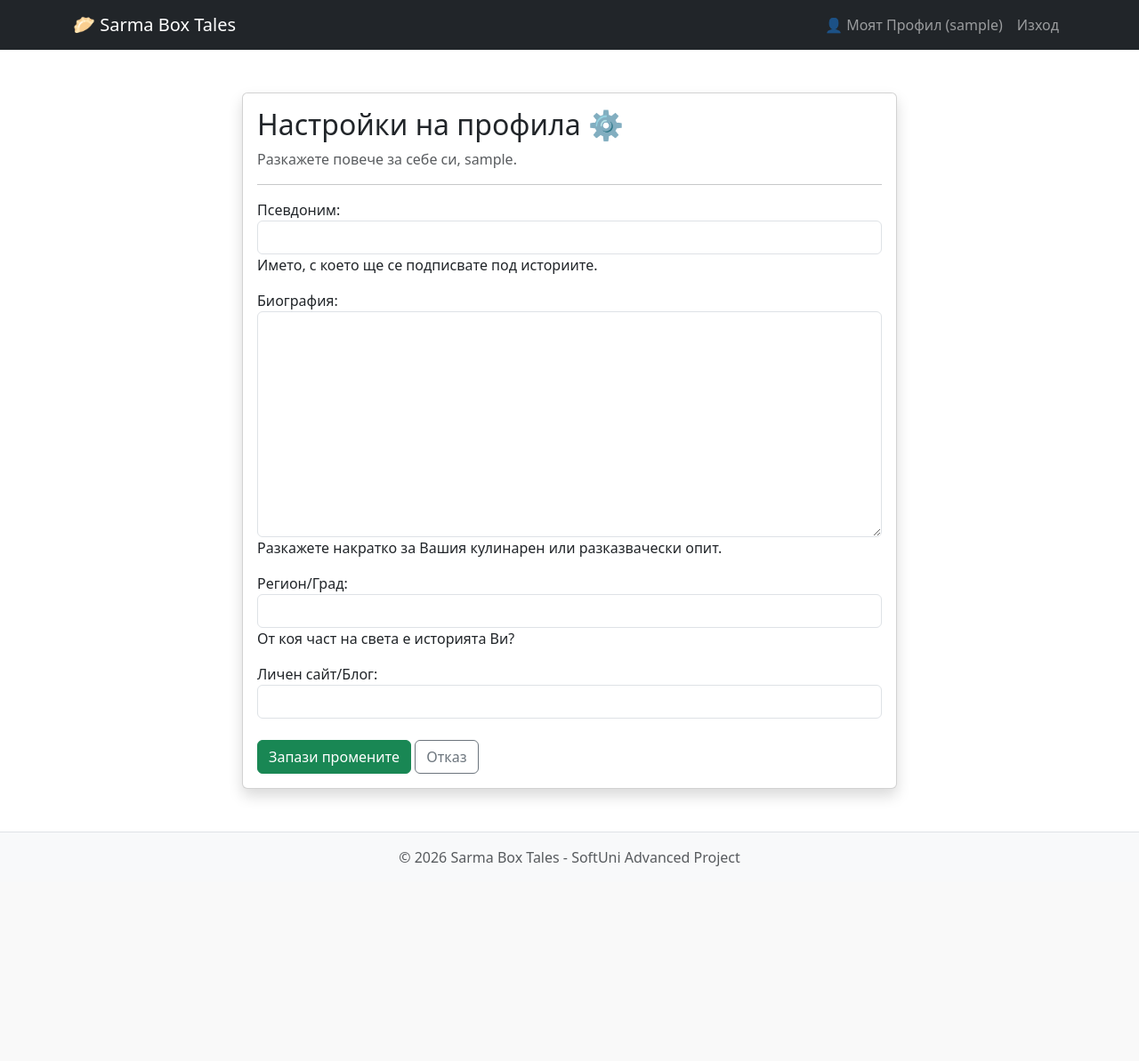
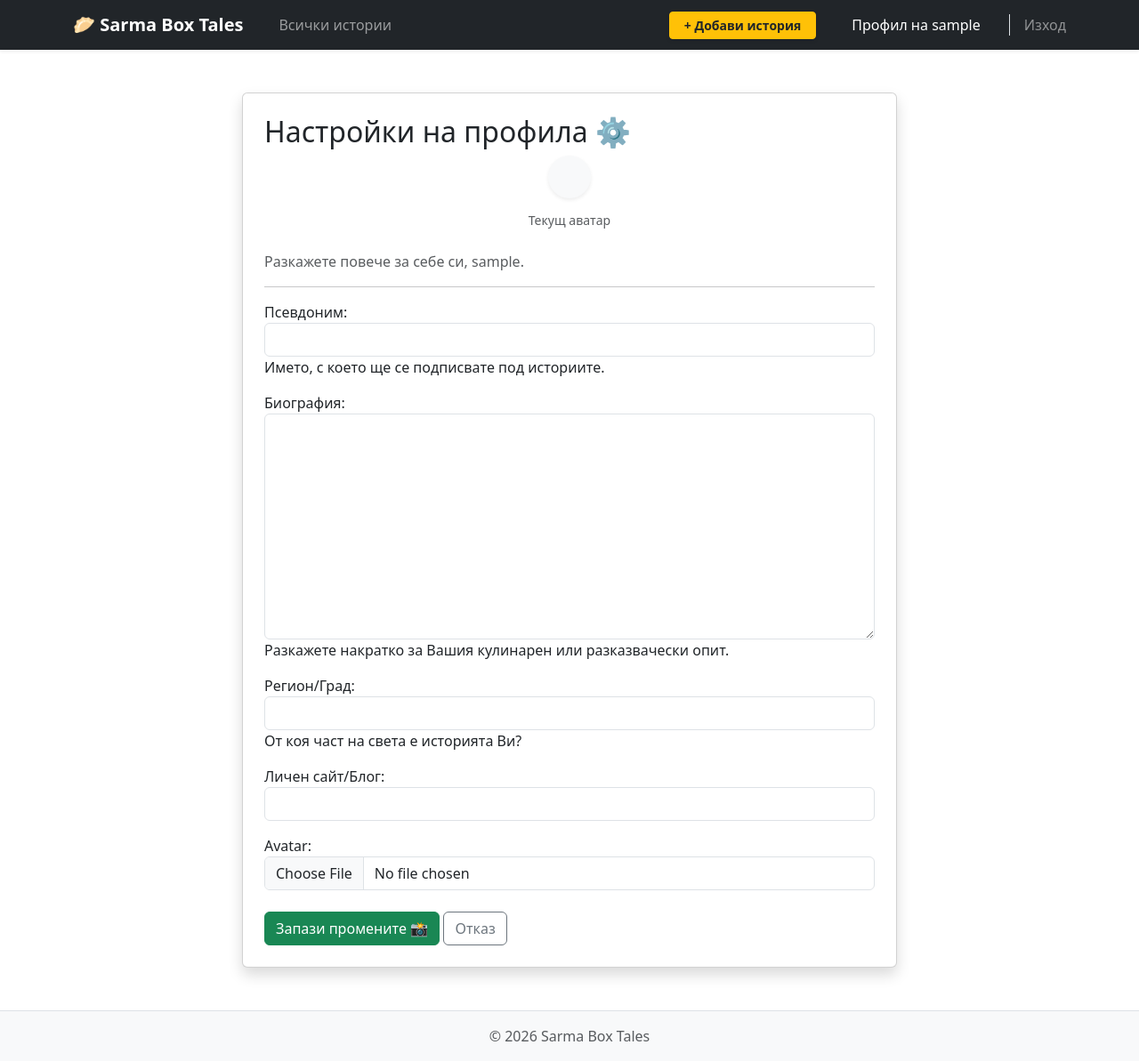
Before and after one commit to todordochev80/Sarma-Box-Tales, a Django app: page /accounts/profile/edit/ in a window 1280 px wide. Shown: the whole page at 89% size. Before the commit the page ends 974 px from the top, so only its background shows below. Run offline with Django 5.2, Linux system fonts and the light colour scheme; the visitor is signed in with stand-in values (Sample User, id 1).

Commit message:
Added search bar with Q objects, filter by category, new design nav bar

```diff
--- a/accounts/forms.py
+++ b/accounts/forms.py
@@ -1,10 +1,46 @@
+from django import forms
 from django.contrib.auth.forms import UserCreationForm, UserChangeForm
 from .models import Storyteller
+from django.contrib.auth.forms import AuthenticationForm
 
 class StorytellerCreationForm(UserCreationForm):
+    email = forms.EmailField(
+        required=True,
+        label="Имейл адрес",
+        error_messages={
+            'required': 'Това поле е задължително',
+            'invalid': 'Несъществува такъв е-мейл, пробвай отново!',
+            'unique': 'Този имейл вече е регистриран при нас.'
+        }
+    )
     class Meta(UserCreationForm.Meta):
         model = Storyteller
         fields = ("username", "email", "nickname")
+        error_messages = {
+            'username': {
+                'unique': 'Потребител с това име вече съществува. Избери си друго име.',
+                'required': 'Потребителското име е задължително.',
+            },
+        }
+
+    def clean_username(self):
+        username = self.cleaned_data.get('username')
+        if Storyteller.objects.filter(username__iexact=username).exists():
+            raise forms.ValidationError(
+                "Вече има регистриран потребител с това име!"
+            )
+        return username
+
+
+    def clean_password2(self):
+        p1 = self.cleaned_data.get("password1")
+        p2 = self.cleaned_data.get("password2")
+        if p1 and p2 and p1 != p2:
+            raise forms.ValidationError(
+                "Паролите не съвпадат! Напиши ги внимателно."
+            )
+        return p2
+
 
     def __init__(self, *args, **kwargs):
         super().__init__(*args, **kwargs)
@@ -17,9 +53,54 @@ class StorytellerChangeForm(UserChangeForm):
     password = None
     class Meta:
         model = Storyteller
-        fields = ("nickname", "bio", "location", "website")
+        fields = ("nickname", "bio", "location", "website", "avatar")
 
     def __init__(self, *args, **kwargs):
         super().__init__(*args, **kwargs)
         for field in self.fields:
             self.fields[field].widget.attrs.update({'class': 'form-control'})
+
+
+from django.contrib.auth import authenticate
+from django.contrib.auth.forms import AuthenticationForm
+from django import forms
+from django.contrib.auth import get_user_model
+
+User = get_user_model()
+
+
+class UserLoginForm(AuthenticationForm):
+    def __init__(self, *args, **kwargs):
+        super().__init__(*args, **kwargs)
+        for field in self.fields:
+            self.fields[field].widget.attrs.update({'class': 'form-control'})
+
+    error_messages = {
+        'invalid_login': (
+            "Потребителското име или паролата не съвпадат. "
+            "Провери дали не си натиснал Caps Lock по погрешка."
+        ),
+    }
+
+    def clean(self):
+        username = self.cleaned_data.get('username')
+        password = self.cleaned_data.get('password')
+
+        if username and password:
+            user_cache = User.objects.filter(username__iexact=username).first()
+
+            if user_cache:
+                self.user_cache = authenticate(
+                    self.request,
+                    username=user_cache.username,
+                    password=password
+                )
+            else:
+                self.user_cache = None
+
+            if self.user_cache is None:
+                raise self.get_invalid_login_error()
+            else:
+                self.confirm_login_allowed(self.user_cache)
+
+        return self.cleaned_data
--- a/accounts/models.py
+++ b/accounts/models.py
@@ -9,6 +9,10 @@ class Storyteller(AbstractUser):
         verbose_name="Псевдоним",
         help_text="Името, с което ще се подписвате под историите."
     )
+    avatar = models.ImageField(upload_to='avatars/', null=True, blank=True)
+
+    email = models.EmailField(unique=True, blank=False)
+
     bio = models.TextField(
         max_length=500,
         blank=True,
--- a/accounts/urls.py
+++ b/accounts/urls.py
@@ -1,10 +1,15 @@
 from django.urls import path
 from .views import RegisterView, ProfileUpdateView
 from django.contrib.auth import views as auth_views
+from .forms import UserLoginForm
+
 urlpatterns = [
     path('register/', RegisterView.as_view(), name='register'),
-    # ТОВА Е ВАЖНАТА ЛИНИЯ:
+
     path('profile/edit/', ProfileUpdateView.as_view(), name='profile-edit'),
-    path('login/', auth_views.LoginView.as_view(template_name='accounts/login.html'), name='login'),
+    path('login/', auth_views.LoginView.as_view(
+        template_name='accounts/login.html',
+        authentication_form=UserLoginForm
+    ), name='login'),
     path('logout/', auth_views.LogoutView.as_view(), name='logout'),
 ]
--- a/sarma_box_tales/urls.py
+++ b/sarma_box_tales/urls.py
@@ -16,7 +16,8 @@ Including another URLconf
 """
 from django.contrib import admin
 from django.urls import path, include
-
+from django.conf import settings
+from django.conf.urls.static import static
 from common.views import HomeView
 
 urlpatterns = [
@@ -24,4 +25,4 @@ urlpatterns = [
     path('', HomeView.as_view(), name='home'),
     path('accounts/', include('accounts.urls')),
     path('stories/', include('stories.urls')),
-]
+] + static(settings.MEDIA_URL, document_root=settings.MEDIA_ROOT)
--- a/templates/accounts/profile_edit.html
+++ b/templates/accounts/profile_edit.html
@@ -4,15 +4,28 @@
 <div class="row justify-content-center">
     <div class="col-md-8">
         <div class="card shadow">
-            <div class="card-body">
+            <div class="card-body p-4">
                 <h2 class="card-title">Настройки на профила ⚙️</h2>
+                <div class="text-center mb-4">
+                    {% if user.avatar %}
+                        <img src="{{ user.avatar.url }}" class="rounded-circle shadow" style="width: 150px; height: 150px; object-fit: cover;">
+                    {% else %}
+                        <div class="bg-light d-inline-block rounded-circle p-4 shadow-sm">
+                            <i class="bi bi-person-bounding-box" style="font-size: 4rem; color: #dee2e6;"></i>
+                        </div>
+                    {% endif %}
+                    <p class="mt-2 text-muted small">Текущ аватар</p>
+                </div>
                 <p class="text-muted">Разкажете повече за себе си, {{ user.username }}.</p>
                 <hr>
-                <form method="post">
+
+                <form method="post" enctype="multipart/form-data">
                     {% csrf_token %}
+
                     {{ form.as_p }}
+
                     <div class="mt-4">
-                        <button type="submit" class="btn btn-success">Запази промените</button>
+                        <button type="submit" class="btn btn-success">Запази промените 📸</button>
                         <a href="{% url 'story-list' %}" class="btn btn-outline-secondary">Отказ</a>
                     </div>
                 </form>
--- a/templates/base.html
+++ b/templates/base.html
@@ -7,23 +7,52 @@
     <link href="https://cdn.jsdelivr.net/npm/bootstrap@5.3.0/dist/css/bootstrap.min.css" rel="stylesheet">
 </head>
 <body class="d-flex flex-column min-vh-100">
-    <nav class="navbar navbar-expand-lg navbar-dark bg-dark">
+    <nav class="navbar navbar-expand-lg navbar-dark bg-dark shadow-sm">
     <div class="container">
-            <a class="navbar-brand" href="/">🥟 Sarma Box Tales</a>
+        <div class="d-flex align-items-center">
+            <a class="navbar-brand fw-bold" href="/">🥟 Sarma Box Tales</a>
+            <div class="navbar-nav ms-3 d-none d-lg-block">
+                <a class="nav-link" href="{% url 'story-list' %}">Всички истории</a>
+            </div>
+        </div>
 
-            <div class="navbar-nav ms-auto">
+        <button class="navbar-toggler" type="button" data-bs-toggle="collapse" data-bs-target="#navbarNav">
+            <span class="navbar-toggler-icon"></span>
+        </button>
+
+        <div class="collapse navbar-collapse" id="navbarNav">
+            <ul class="navbar-nav ms-auto align-items-center">
                 {% if user.is_authenticated %}
-                    <a class="nav-link" href="{% url 'profile-edit' %}">
-                        👤 Моят Профил ({{ user.nickname|default:user.username }})
+                    <li class="nav-item me-4">
+                        <a class="btn btn-warning btn-sm text-dark fw-bold px-3 shadow-sm" href="{% url 'story-create' %}">
+                            + Добави история
                         </a>
+                    </li>
+
+                    <li class="nav-item">
+                        <a class="nav-link d-flex align-items-center py-1" href="{% url 'profile-edit' %}">
+                            {% if user.avatar %}
+                                <img src="{{ user.avatar.url }}"
+                                     class="rounded-circle me-2 shadow-sm"
+                                     style="width: 38px; height: 38px; object-fit: cover; border: 2px solid #ffc107;">
+                            {% else %}
+                                <i class="bi bi-person-circle me-2" style="font-size: 1.5rem;"></i>
+                            {% endif %}
+                            <span class="fw-medium text-white me-3">Профил на {{ user.username }}</span>
+                        </a>
+                    </li>
+
+                    <li class="nav-item border-start ps-3 ms-2">
                         <form action="{% url 'logout' %}" method="post" class="d-inline">
                             {% csrf_token %}
-                        <button type="submit" class="btn btn-link nav-link">Изход</button>
+                            <button type="submit" class="nav-link btn btn-link border-0 text-white-50 p-0 text-decoration-none">Изход</button>
                         </form>
+                    </li>
                 {% else %}
-                    <a class="nav-link" href="{% url 'login' %}">Вход</a>
-                    <a class="nav-link" href="{% url 'register' %}">Регистрация</a>
+                    <li class="nav-item"><a class="nav-link" href="{% url 'login' %}">Вход</a></li>
+                    <li class="nav-item ms-3"><a class="btn btn-outline-light btn-sm" href="{% url 'register' %}">Регистрация</a></li>
                 {% endif %}
+            </ul>
         </div>
     </div>
 </nav>
@@ -34,7 +63,7 @@
 
     <footer class="footer mt-auto py-3 bg-light text-center border-top">
         <div class="container">
-            <span class="text-muted">© 2026 Sarma Box Tales - SoftUni Advanced Project</span>
+            <span class="text-muted">© 2026 Sarma Box Tales</span>
         </div>
     </footer>
 
```
Also changed, not shown: sarma_box_tales/settings.py (+9 -1 lines), stories/views.py (+34 -0 lines), templates/accounts/login.html (added, +56 -0 lines), templates/accounts/register.html (added, +49 -0 lines), templates/stories/story_detail.html (+6 -1 lines), templates/stories/story_list.html (+68 -9 lines), accounts/migrations/0003_alter_storyteller_email.py (added), accounts/migrations/0004_storyteller_avatar.py (added). Lines whose indentation alone changed are shown as unchanged.
